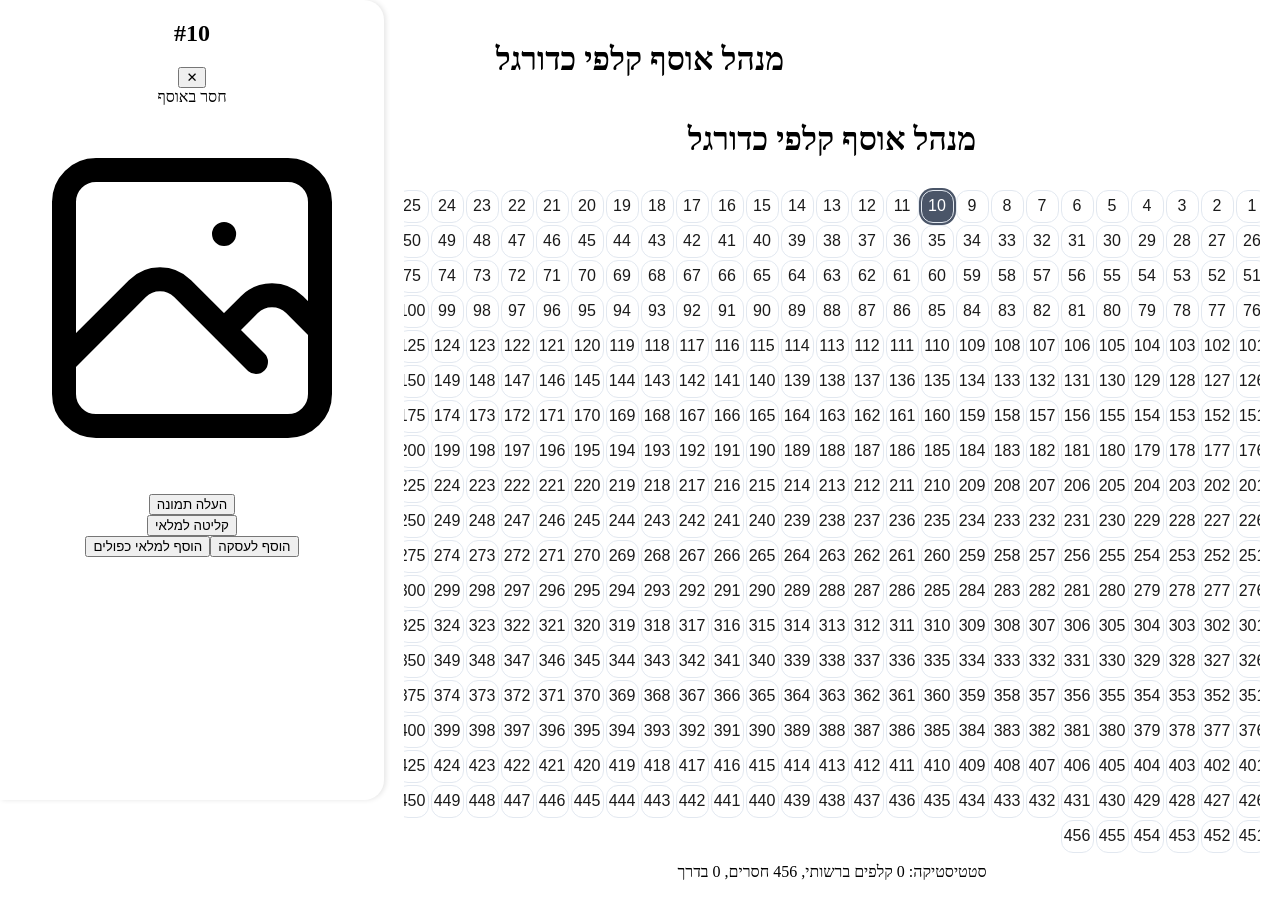
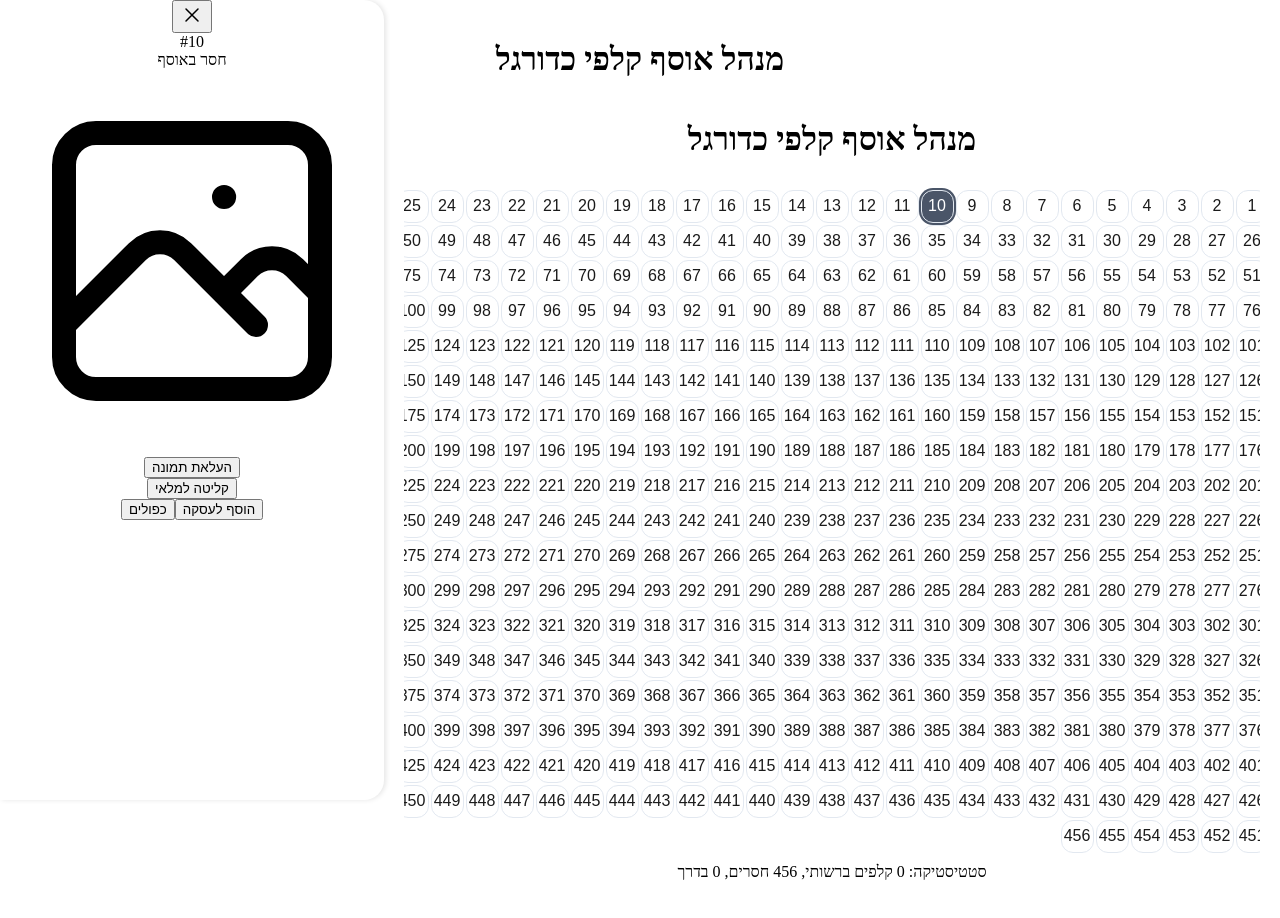
Before and after one commit to nitayg/cards-manager, a React (Vite) app: page / in a window 1280 px wide. Both pictures are taken after a click on the button "10". Built offline with nearby package versions, Linux system fonts and the light colour scheme.

Commit message:
Implemented new modern panel design based on detailed specifications

```diff
--- a/src/components/CardDetails.jsx
+++ b/src/components/CardDetails.jsx
@@ -4,57 +4,60 @@ const CardDetails = ({ card, onClose }) => {
     if (!card) return null;
 
     return (
-        <div className="h-full bg-white flex flex-col">
-            {/* Header עם קו הפרדה עדין */}
-            <div className="px-6 py-4 flex justify-between items-center border-b border-gray-100">
-                <h2 className="text-2xl font-light">#{card.number}</h2>
+        <div className="flex flex-col h-full bg-white" style={{ minHeight: '100%' }}>
+            {/* Modern Header */}
+            <div className="flex items-center justify-between p-6">
                 <button
                     onClick={onClose}
-                    className="w-8 h-8 flex items-center justify-center text-lg text-gray-400 hover:text-gray-600"
+                    className="w-10 h-10 flex items-center justify-center text-gray-400"
                 >
-                    ✕
+                    <svg width="24" height="24" viewBox="0 0 24 24" fill="none" stroke="currentColor">
+                        <path strokeLinecap="round" strokeLinejoin="round" strokeWidth="1.5" d="M6 18L18 6M6 6l12 12" />
+                    </svg>
                 </button>
+                <div className="text-3xl font-light">#{card.number}</div>
             </div>
 
             {/* Main Content */}
-            <div className="flex-1 p-6 space-y-6 overflow-auto">
-                {/* Status Indicator */}
-                <div className="flex items-center justify-center">
-                    <span className={`
-                        px-4 py-2 rounded-full text-sm
+            <div className="flex-1 px-6 space-y-8">
+                {/* Status Badge */}
+                <div className="flex justify-center">
+                    <div className={`
+                        inline-flex items-center px-4 py-2 rounded-full text-sm
                         ${card.status === 'missing'
-                            ? 'bg-gray-100 text-gray-600'
-                            : 'bg-green-50 text-green-600'}
+                            ? 'bg-gray-50 text-gray-600'
+                            : 'bg-blue-50 text-blue-600'}
                     `}>
                         {card.status === 'missing' ? 'חסר באוסף' : 'קיים במלאי'}
-                    </span>
+                    </div>
                 </div>
 
                 {/* Image Upload Area */}
-                <div className="aspect-[3/4] w-full bg-gray-50 rounded-2xl flex flex-col items-center justify-center">
-                    <div className="mb-4">
-                        <svg className="w-8 h-8 text-gray-300" fill="none" viewBox="0 0 24 24" stroke="currentColor">
-                            <path strokeLinecap="round" strokeLinejoin="round" strokeWidth="1.5"
-                                  d="M4 16l4.586-4.586a2 2 0 012.828 0L16 16m-2-2l1.586-1.586a2 2 0 012.828 0L20 14m-6-6h.01M6 20h12a2 2 0 002-2V6a2 2 0 00-2-2H6a2 2 0 00-2 2v12a2 2 0 002 2z" />
-                        </svg>
-                    </div>
-                    <button className="px-6 py-2 bg-white rounded-full text-sm text-gray-600 shadow-sm hover:shadow-md transition-all duration-200">
-                        העלה תמונה
+                <div className="relative aspect-[3/4] rounded-2xl bg-gray-50 flex flex-col items-center justify-center overflow-hidden">
+                    <svg className="w-10 h-10 text-gray-300 mb-4" viewBox="0 0 24 24" fill="none" stroke="currentColor">
+                        <path strokeLinecap="round" strokeLinejoin="round" strokeWidth="1.5"
+                              d="M4 16l4.586-4.586a2 2 0 012.828 0L16 16m-2-2l1.586-1.586a2 2 0 012.828 0L20 14m-6-6h.01M6 20h12a2 2 0 002-2V6a2 2 0 00-2-2H6a2 2 0 00-2 2v12a2 2 0 002 2z" />
+                    </svg>
+                    <button className="px-6 py-2.5 bg-white rounded-full text-sm font-medium text-gray-600 shadow-sm hover:shadow transition-shadow duration-200">
+                        העלאת תמונה
                     </button>
                 </div>
             </div>
 
-            {/* Action Buttons - קבוע בתחתית */}
-            <div className="p-6 space-y-3 bg-gray-50">
-                <button className="w-full py-3 bg-black text-white rounded-xl hover:bg-gray-800 transition-colors duration-200">
+            {/* Action Buttons - Fixed at bottom with modern style */}
+            <div className="p-6 space-y-4">
+                {/* Primary Action */}
+                <button className="w-full h-12 bg-black text-white rounded-full text-sm font-medium transition-colors hover:bg-gray-900">
                     קליטה למלאי
                 </button>
+
+                {/* Secondary Actions */}
                 <div className="flex gap-3">
-                    <button className="flex-1 py-3 bg-white border border-gray-200 rounded-xl hover:bg-gray-50 transition-colors duration-200">
+                    <button className="flex-1 h-12 bg-transparent text-sm font-medium text-gray-800 rounded-full border-2 border-gray-200 hover:border-gray-300 transition-colors">
                         הוסף לעסקה
                     </button>
-                    <button className="flex-1 py-3 bg-white border border-gray-200 rounded-xl hover:bg-gray-50 transition-colors duration-200">
-                        הוסף למלאי כפולים
+                    <button className="flex-1 h-12 bg-transparent text-sm font-medium text-gray-800 rounded-full border-2 border-gray-200 hover:border-gray-300 transition-colors">
+                        כפולים
                     </button>
                 </div>
             </div>
```
